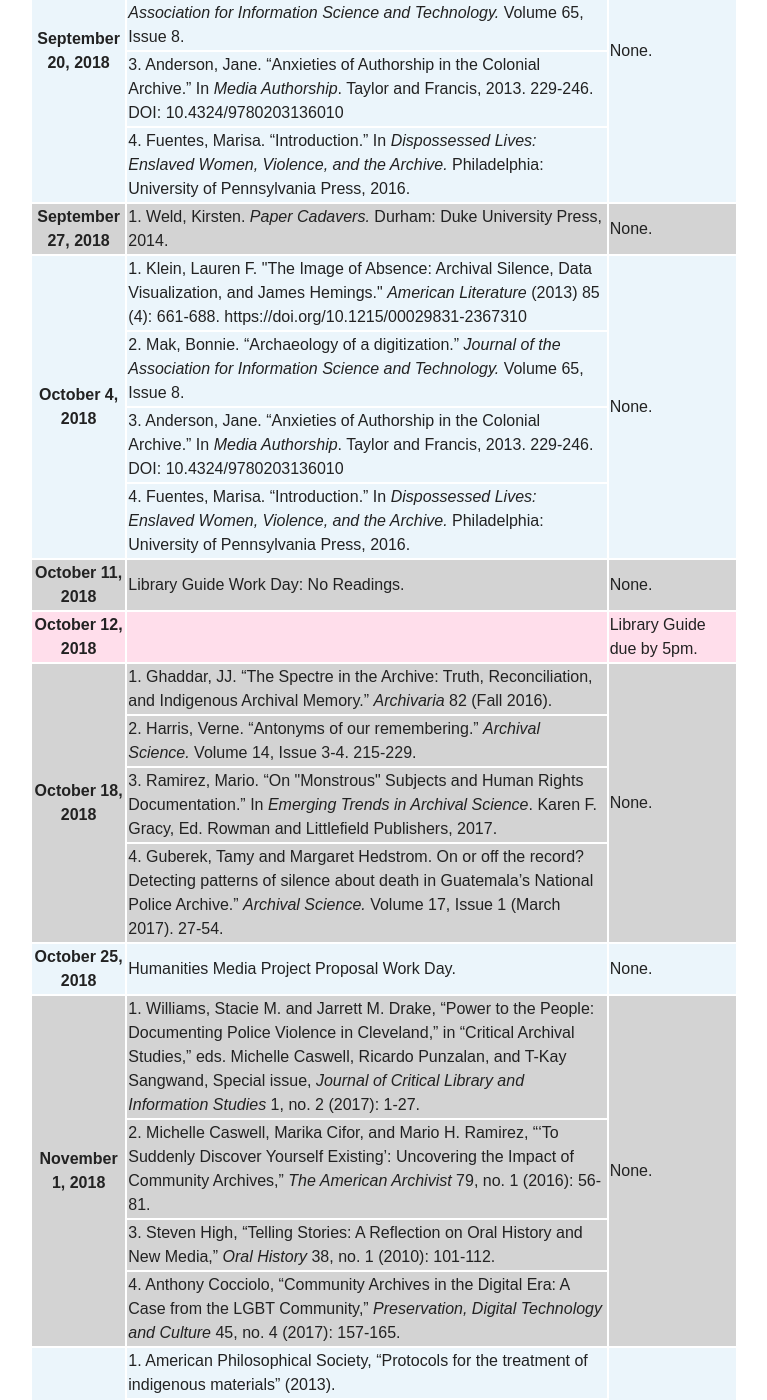
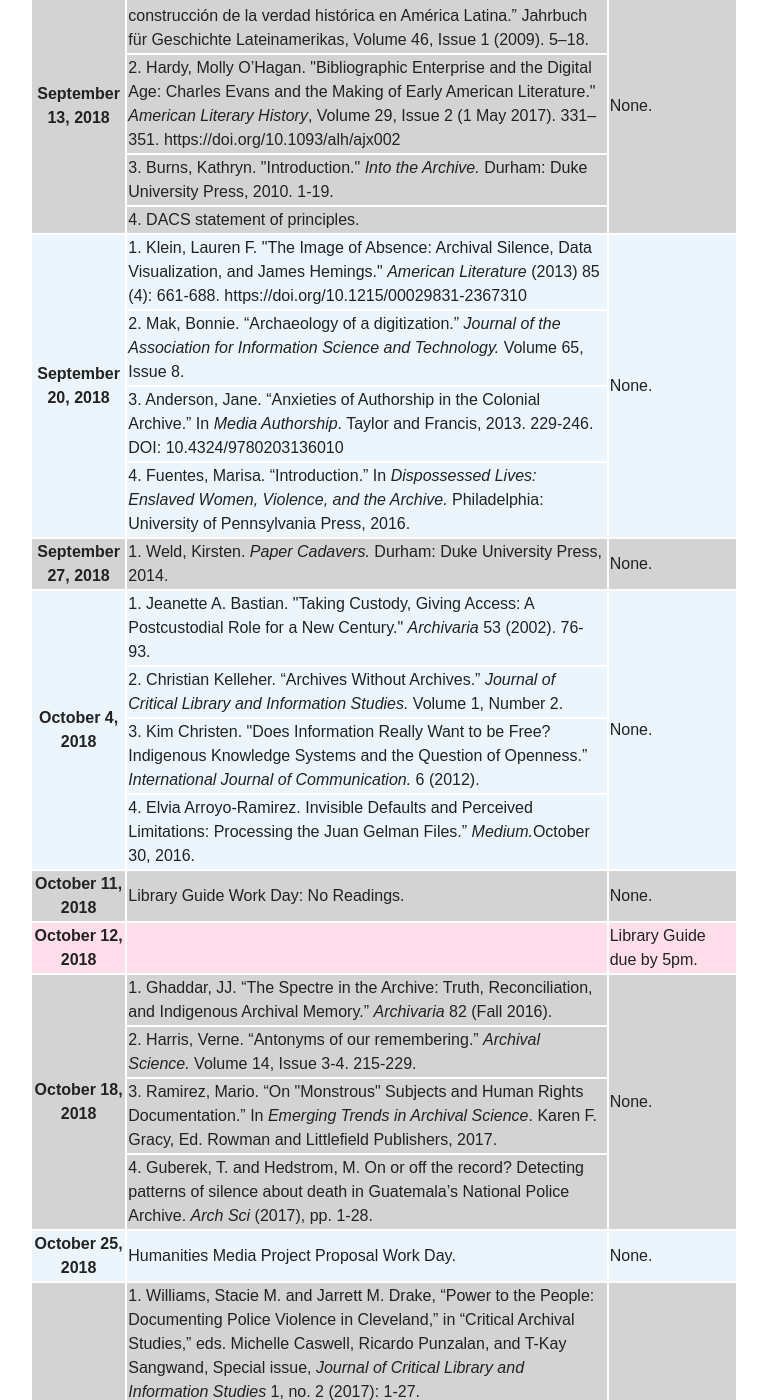
Before and after one commit to pilarvillanueva/criticalarchives, a Jekyll site: the page built from schedule/index.md, in a window 1280 px wide and 1400 px high, scrolled down 1266 px. Shown: the whole window, without its empty margins (256-1023 px from the left). Built offline with Jekyll 4.4.1, drawn with Linux system fonts in a browser that asks for light colours; nearby versions of some CDN libraries; some of the changed text lies outside the part shown.

Commit message:
adding links etc. to schedule

```diff
--- a/schedule/index.md
+++ b/schedule/index.md
@@ -4,6 +4,12 @@
 Image:
 ---
 
+# Note
+All readings are available either through the links on this website, or through canvas.
+
+If you are not in this class and you would like access to one of these texts, email Hannah.
+
+# Calendar
 <table style="width:100%">
   <tr bgcolor="LightGray">
     <th align="left">Date</th>
@@ -13,14 +19,14 @@
 
   <tr bgcolor="#EBF5FB">
     <th align="left" rowspan="5">September 6, 2018</th>
-    <td align="left">1. Caswell, Michelle. “Owning Critical Archival Studies: A Plea.” <i>Archival Education and Research Institute</i> (2016). 1-9.</td>
+    <td align="left">1. <a href="https://escholarship.org/uc/item/75x090df">Caswell, Michelle. “Owning Critical Archival Studies: A Plea.” <i>Archival Education and Research Institute</i> (2016). 1-9.</a></td>
     <td align="left"  rowspan="5"> None. </td>
   </tr>
   <tr bgcolor="#EBF5FB">
     <td align="left">2. Trouillot, Michel-Rolph. “Chapter 1: The Power in the Story.” <i>Silencing the Past: Power and the Production of History.</i> Boston: Beacon Press, 1995.  1-31.</td>
   </tr>
   <tr bgcolor="#EBF5FB">
-    <td align="left"><a href="http://assets.press.princeton.edu/chapters/s8821.pdf">3. Stoler, Ann Laura. “Introduction.” <i>Along the Archival Grain.</i> Princeton: Princeton University Press, 2010. 1-16.</a></td>
+    <td align="left"><a href="http://assets.press.princeton.edu/chapters/s8821.pdf">3. Stoler, Ann Laura. "Chapter 1: A Prologue in Two Parts.” <i>Along the Archival Grain.</i> Princeton: Princeton University Press, 2010. 1-16.</a></td>
   </tr>
   <tr bgcolor="#EBF5FB">
     <td align="left">4. Lazo, Rodrigo. “Migrant Archives.” In <i>States of Emergency.</i> Russ Castronovo and Susan Gillman, ed. Chapel Hill: The University of North Carolina Press, 2009. 36-54.</td>
@@ -67,17 +73,17 @@
 
   <tr bgcolor="#EBF5FB">
     <th rowspan="4">October 4, 2018</th>
-    <td> 1. Klein, Lauren F. "The Image of Absence: Archival Silence, Data Visualization, and James Hemings." <i>American Literature</i> (2013) 85 (4): 661-688. https://doi.org/10.1215/00029831-2367310</td>
+    <td> <a href="https://archivaria.ca/index.php/archivaria/article/viewFile/12838/14058"> 1. Jeanette A. Bastian. "Taking Custody, Giving Access: A Postcustodial Role for a New Century." <i>Archivaria</i> 53 (2002). 76-93.</a></td>
     <td rowspan="4"> None. </td>
   </tr>
   <tr bgcolor="#EBF5FB">
-    <td align="left">2. Mak, Bonnie. “Archaeology of a digitization.” <i>Journal of the Association for Information Science and Technology.</i> Volume 65, Issue 8. </td>
+    <td align="left"><a href="http://libraryjuicepress.com/journals/index.php/jclis/article/view/29">2. Christian Kelleher. “Archives Without Archives.” <i>Journal of Critical Library and Information Studies.</i> Volume 1, Number 2.</a> </td>
   </tr>
   <tr bgcolor="#EBF5FB">
-    <td align="left">3. Anderson, Jane. “Anxieties of Authorship in the Colonial Archive.” In <i>Media Authorship</i>. Taylor and Francis, 2013. 229-246. DOI: 10.4324/9780203136010 </td>
+    <td align="left"><a href="http://ijoc.org/index.php/ijoc/article/view/1618">3. Kim Christen. "Does Information Really Want to be Free? Indigenous Knowledge Systems and the Question of Openness.” <i>International Journal of Communication.</i> 6 (2012). </a></td>
   </tr>
   <tr bgcolor="#EBF5FB">
-    <td align="left">4. Fuentes, Marisa. “Introduction.” In <i>Dispossessed Lives: Enslaved Women, Violence, and the Archive.</i> Philadelphia: University of Pennsylvania Press, 2016.</td>
+    <td align="left"><a href="https://medium.com/on-archivy/invisible-defaults-and-perceived-limitations-processing-the-juan-gelman-files-4187fdd36759">4. Elvia Arroyo-Ramirez. Invisible Defaults and Perceived Limitations: Processing the Juan Gelman Files.” <i>Medium.</i>October 30, 2016.</a></td>
   </tr>
 
   <tr bgcolor="LightGray">
@@ -104,7 +110,7 @@
     <td align="left">3. Ramirez, Mario. “On "Monstrous" Subjects and Human Rights Documentation.” In <i>Emerging Trends in Archival Science</i>. Karen F. Gracy, Ed. Rowman and Littlefield Publishers, 2017.</td>
   </tr>
   <tr bgcolor="LightGray">
-    <td align="left">4. Guberek, Tamy and Margaret Hedstrom. On or off the record? Detecting patterns of silence about death in Guatemala’s National Police Archive.” <i>Archival Science.</i> Volume 17, Issue 1 (March 2017). 27-54.</td>
+    <td align="left"><a href="https://deepblue.lib.umich.edu/handle/2027.42/136091">4. Guberek, T. and Hedstrom, M. On or off the record? Detecting patterns of silence about death in Guatemala’s National Police Archive. <i>Arch Sci</i> (2017), pp. 1-28.</a></td>
   </tr>
 
   <tr bgcolor="#EBF5FB">
```
